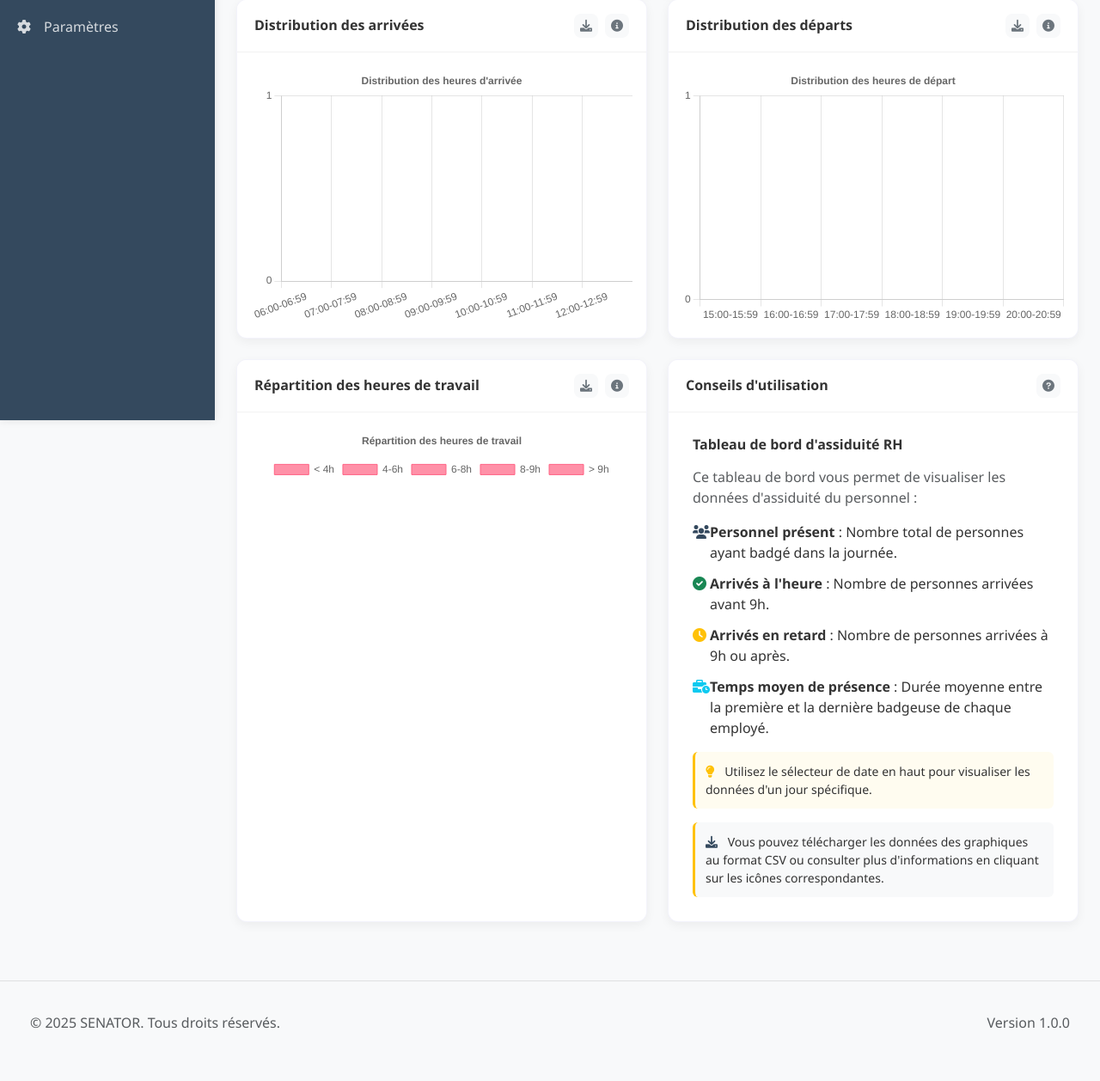
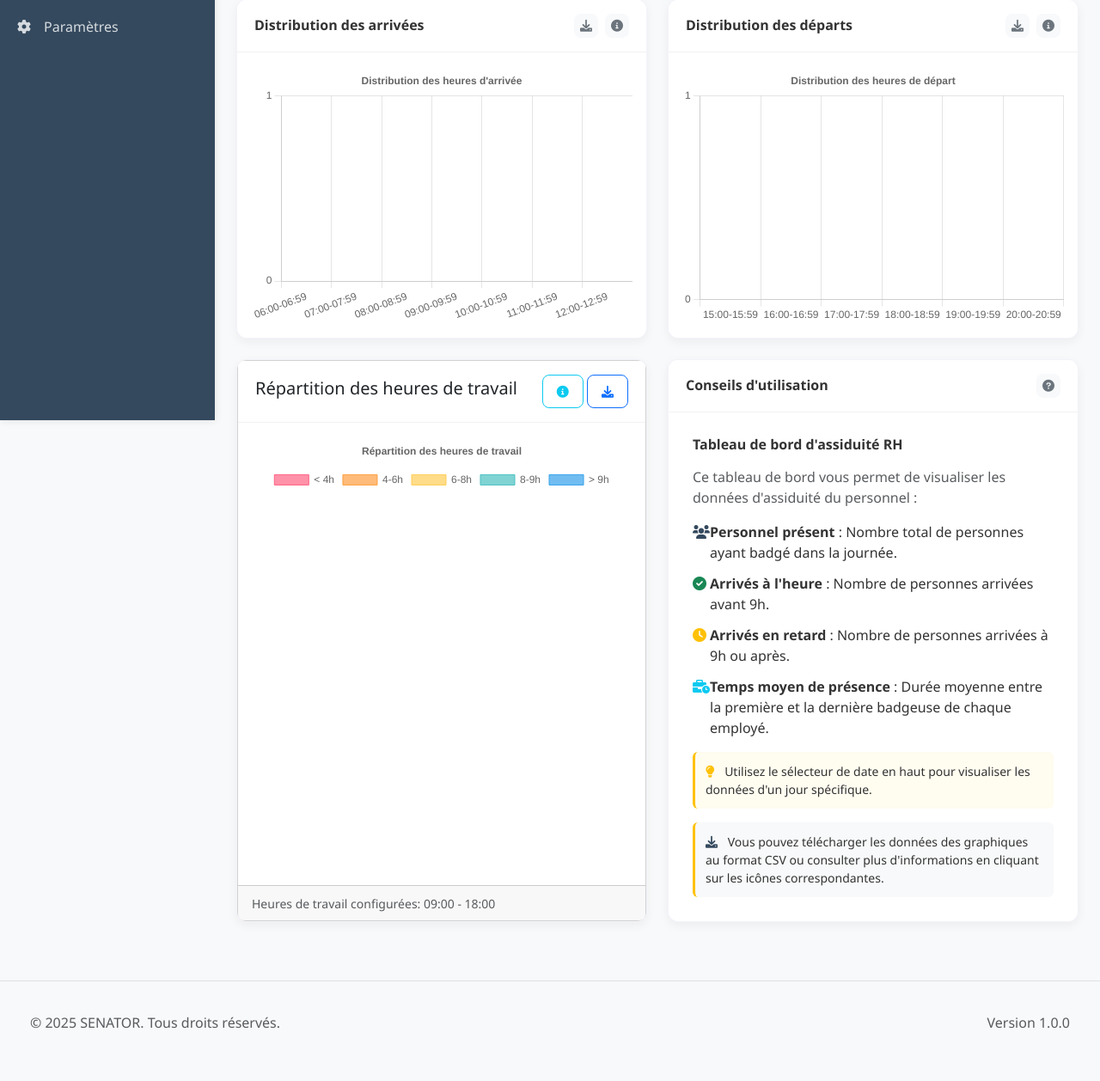
Before and after one commit to gilandre/senator-dashboard, a PHP site: page /dashboard in a window 1280 px wide. Shown: the part 311-1569 px from the top of the page at 86% size. Run offline with PHP 8.4, Linux system fonts and the light colour scheme; a user stored in the database is signed in; data comes from the database, SQL or seed files in the repository; data that the repository does not hold is empty; some libraries are stand-ins or nearby versions.

Commit message:
Correction du graphique de répartition des heures de travail

```diff
--- a/src/views/dashboard/index.php
+++ b/src/views/dashboard/index.php
@@ -247,26 +247,29 @@ ob_start();
         <!-- Working Hours Distribution Chart -->
         <div class="col-xl-6 col-lg-6 mb-4">
             <div class="dashboard-card chart-card" id="workingHoursChartCard">
-                <div class="card-header">
-                    <h6 class="mb-0 fw-bold">Répartition des heures de travail</h6>
-                    <div class="card-actions">
-                        <button class="btn btn-sm btn-icon download-btn" data-chart-id="workingHours" data-bs-toggle="tooltip" title="Télécharger les données">
+                <div class="card">
+                    <div class="card-header d-flex justify-content-between align-items-center">
+                        <h5>Répartition des heures de travail</h5>
+                        <div class="chart-actions">
+                            <button type="button" class="btn btn-sm btn-outline-info info-btn" data-chart-id="workingHours">
+                                <i class="fas fa-info-circle"></i>
+                            </button>
+                            <button type="button" class="btn btn-sm btn-outline-primary download-btn" data-chart-id="workingHours">
                                 <i class="fas fa-download"></i>
-                        </button>
-                        <button class="btn btn-sm btn-icon info-btn" data-chart-id="workingHours" data-bs-toggle="tooltip" title="Plus d'informations">
-                            <i class="fas fa-info-circle"></i>
                             </button>
                         </div>
                     </div>
                     <div class="card-body">
-                    <div class="chart-area position-relative">
-                        <div class="d-flex justify-content-center align-items-center h-100 loading-spinner chart-spinner">
+                        <div class="chart-container">
+                            <div class="loading-spinner chart-spinner">
                                 <div class="spinner-border text-primary" role="status">
                                     <span class="visually-hidden">Chargement...</span>
                                 </div>
                             </div>
                             <canvas id="workingHoursChart"></canvas>
                         </div>
+                    </div>
+                    <div class="card-footer" style="display: none;"></div>
                 </div>
             </div>
         </div>
```
Also changed, not shown: public/assets/js/dashboard.js. Lines whose indentation alone changed are shown as unchanged.
